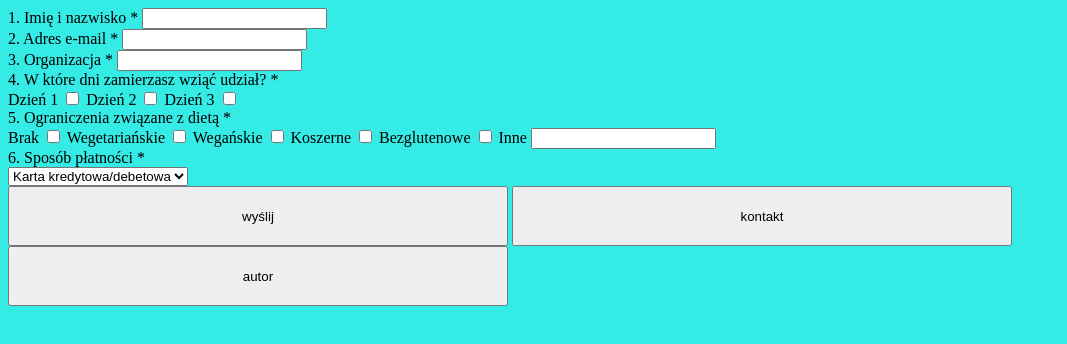
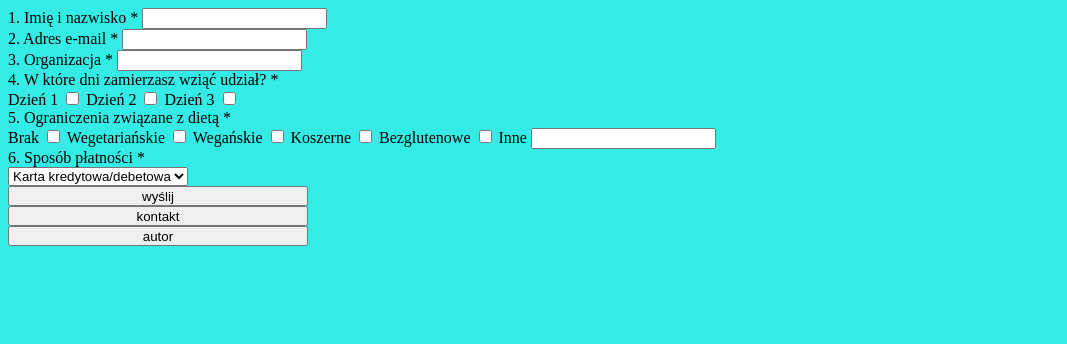
Before and after one commit to TomaszRainski/zdanie6, a plain HTML site: page formularz_rainski.html in a window 1280 px wide. Shown: the whole page, without its empty margins (0-1067 px from the left). Drawn offline with Linux system fonts and the light colour scheme.

Commit message:
Update formularz_rainski.html

```diff
--- a/formularz_rainski.html
+++ b/formularz_rainski.html
@@ -51,11 +51,11 @@
       <option value="Telefon">Płatność telefonem</option>
     </select><br>
     <tr>
-                <td style="text-align: center;"><input type="submit" value="wyślij" style="height:60px; width:500px">
+                <td style="text-align: center;"><input type="submit" value="wyślij" style="height:20px; width:300px"></br>
             </tr>
             <tr>
-                <td style="text-align: center;"><button onclick="alert('numer telefonu: 233 456 759, email: rainski@gmail.com ')" style="height:60px;width:500px">kontakt</button>
-                <td style="text-align: center;"><button onclick="alert('autorem formularza jest Tomasz Rainski')" style="height:60px;width:500px">autor</button>
+                <td style="text-align: center;"><button onclick="alert('numer telefonu: 233 456 759, email: rainski@gmail.com ')" style="height:20px;width:300px">kontakt</button></br>
+                <td style="text-align: center;"><button onclick="alert('autorem formularza jest Tomasz Rainski')" style="height:20px;width:300px">autor</button>
             </tr>
   </form>
 
```
